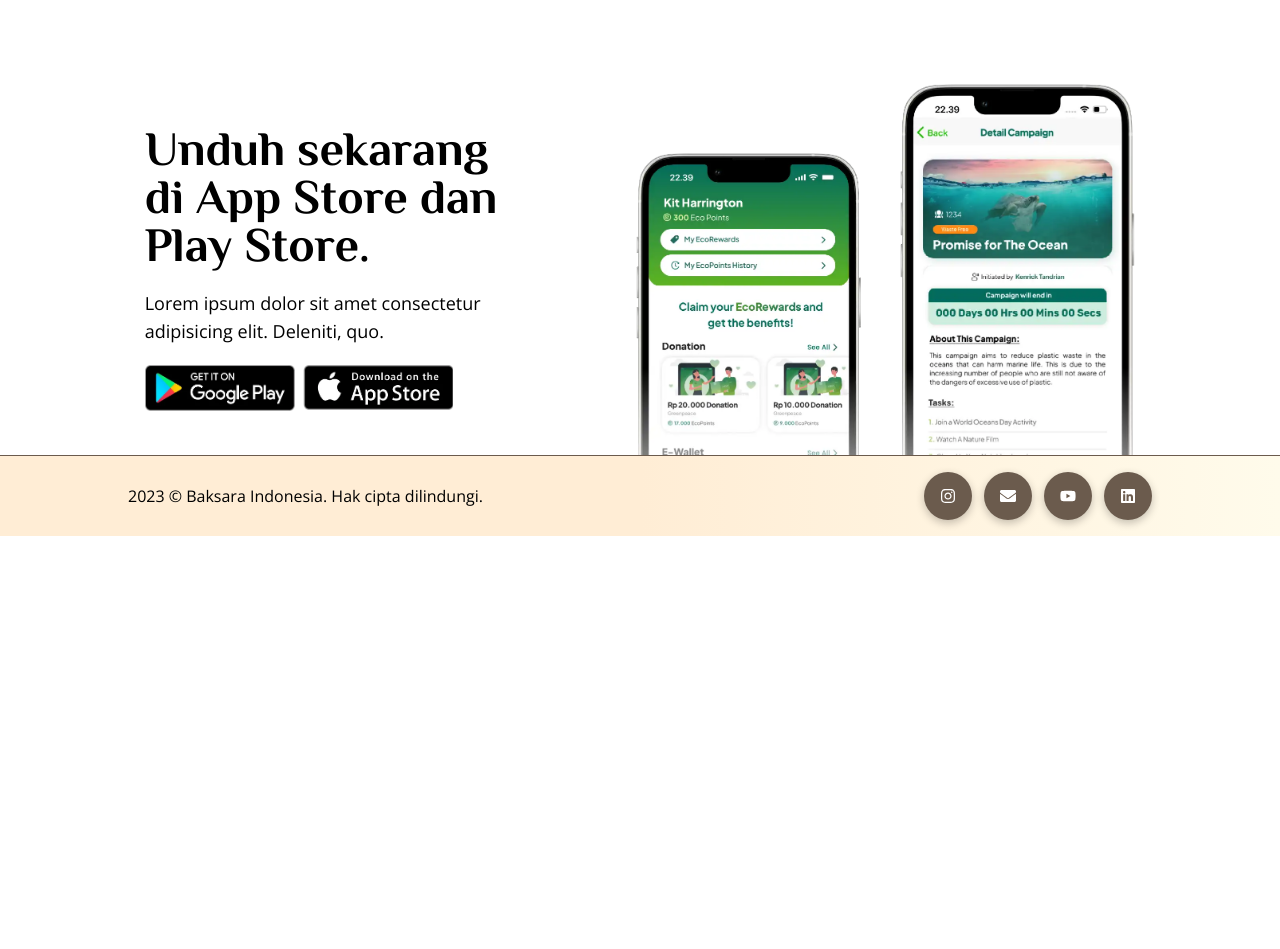
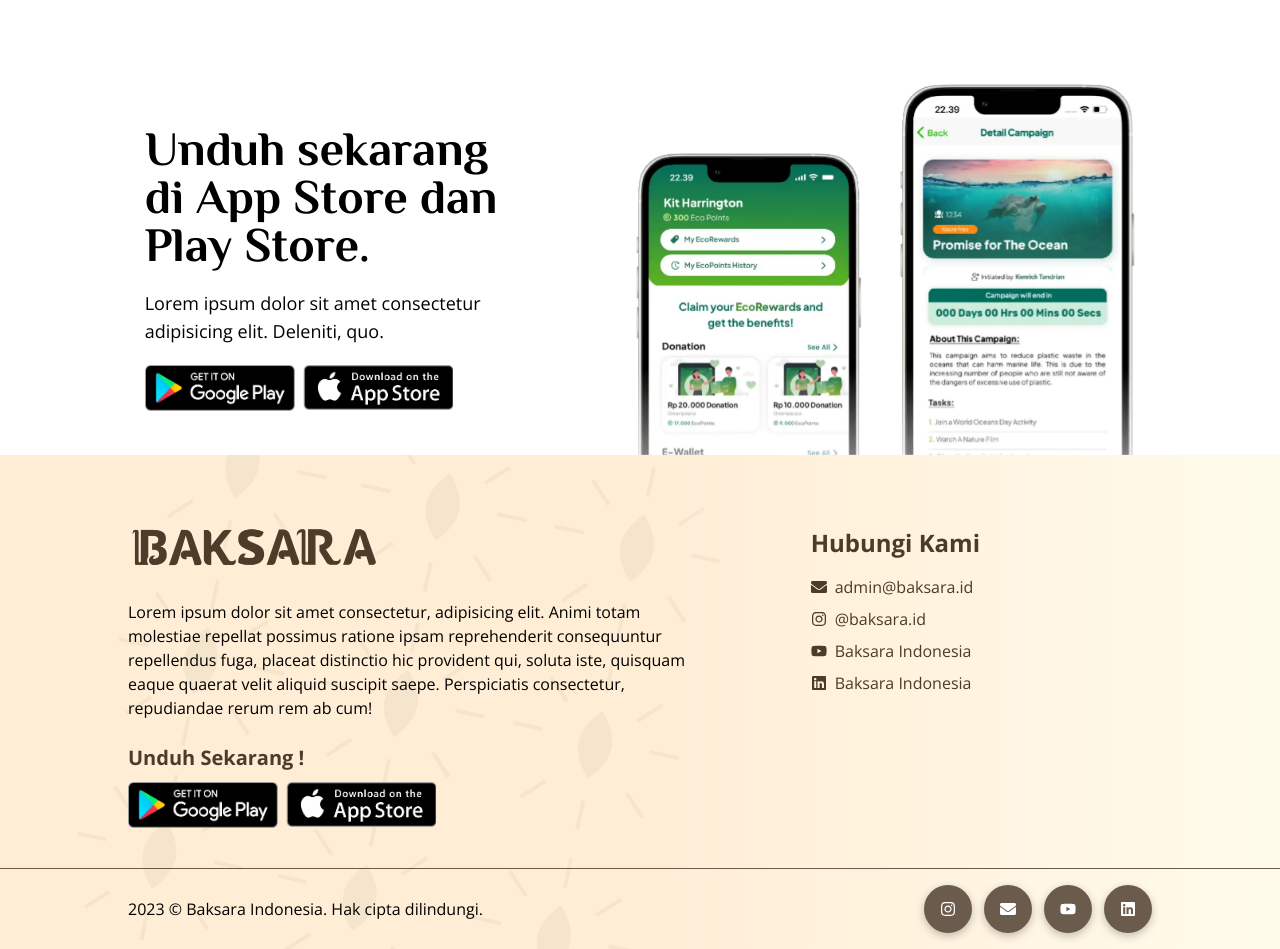
Before and after one commit to marcellinojg/baksara-company-web, a React (Vite) app: page / in a window 1280 px wide. Shown: the part 800-1749 px from the top of the page. Before the commit the page ends 1336 px from the top, so only its background shows below. Built offline with nearby package versions, Linux system fonts and the light colour scheme.

Commit message:
Footer Done

```diff
--- /dev/null
+++ b/src/components/common/DownloadAppLink.tsx
@@ -0,0 +1,14 @@
+
+
+const DownloadAppLink = () => {
+    return <div className="flex items-center gap-2 select-none">
+        <a href="https://www.google.com" target="_blank">
+            <img src="/images/icon-gplay.webp" alt="Download Google Play Store" width={150} />
+        </a>
+        <a href="https://www.google.com" target="_blank">
+            <img src="/images/icon-ios.webp" alt="Download App Store" width={150} />
+        </a>
+    </div>
+}
+
+export default DownloadAppLink
--- a/src/components/common/FooterDownload.tsx
+++ /dev/null
@@ -1,26 +0,0 @@
-import useTranslation from "../../hooks/useTranslation"
-
-const FooterDownload = () => {
-    const { translate } = useTranslation()
-
-    return <div className=" text-black dark:text-white flex justify-center lg:flex-row flex-col items-center gap-[5vw] pt-20 ">
-        <div className="lg:w-4/12 md:w-2/3 w-10/12 flex flex-col gap-5">
-            <h1 className="font-bold text-secondary md:text-5xl text-4xl w-11/12">{translate('Unduh sekarang di App Store dan Play Store.')}</h1>
-            <span className="md:text-lg text-black dark:text-white">Lorem ipsum dolor sit amet consectetur adipisicing elit. Deleniti, quo.</span>
-            <div className="flex items-center gap-2">
-                <a href="https://www.google.com" target="_blank">
-                    <img src="/images/icon-gplay.webp" alt="Download Google Play Store" width={150} />
-                </a>
-                <a href="https://www.google.com" target="_blank">
-                    <img src="/images/icon-ios.webp" alt="Download App Store" width={150} />
-                </a>
-            </div>
-        </div>
-
-        <div className="md:w-[500px] lg:mt-0 mt-10 w-10/12">
-            <img src="/images/footer-mockup.webp" width={500} className="w-full" />
-        </div>
-    </div>
-}
-
-export default FooterDownload
--- /dev/null
+++ b/src/components/common/FooterFragments.tsx
@@ -0,0 +1,57 @@
+import { Fade } from "react-awesome-reveal"
+import useTranslation from "../../hooks/useTranslation"
+import { IconType } from "react-icons"
+
+export const FooterDownload = () => {
+    const { translate } = useTranslation()
+
+    return <div className=" text-black dark:text-white flex justify-center lg:flex-row flex-col items-center gap-[5vw] pt-20 ">
+
+        <div className="lg:w-4/12 md:w-2/3 w-10/12 flex flex-col gap-5">
+            <Fade cascade damping={0.5}>
+                <h1 className="font-bold text-secondary md:text-5xl text-4xl w-11/12">{translate('Unduh sekarang di App Store dan Play Store.')}</h1>
+                <span className="md:text-lg text-black dark:text-white">Lorem ipsum dolor sit amet consectetur adipisicing elit. Deleniti, quo.</span>
+                <div className="flex items-center gap-2">
+                    <a href="https://www.google.com" target="_blank">
+                        <img src="/images/icon-gplay.webp" alt="Download Google Play Store" width={150} />
+                    </a>
+                    <a href="https://www.google.com" target="_blank">
+                        <img src="/images/icon-ios.webp" alt="Download App Store" width={150} />
+                    </a>
+                </div>
+            </Fade>
+        </div>
+
+        <div className="md:w-[500px] lg:mt-0 mt-10 w-10/12">
+            <Fade>
+                <img src="/images/footer-mockup.webp" width={500} className="w-full" />
+            </Fade>
+        </div>
+    </div>
+}
+
+export const FooterSocialButton = (props: FooterSocialButtonProps) => {
+    const { Icon, to } = props
+    return <a href={to} target="_blank" className="cursor-pointer bg-primary-light hover:bg-primary dark:bg-primary-dark dark:hover:bg-primary-darker text-white floating-shadow-md p-4 rounded-full" >
+        <Icon />
+    </a>
+}
+
+export const FooterSocialLink = (props: FooterSocialLinkProps) => {
+    const { Icon, to, label } = props
+
+    return <div className="flex items-center gap-2 text-primary dark:text-white">
+        <Icon />
+        <a href={to} target="_blank">{label}</a>
+    </div>
+}
+
+
+interface FooterSocialButtonProps {
+    Icon: IconType
+    to: string
+}
+
+interface FooterSocialLinkProps extends FooterSocialButtonProps {
+    label: string
+}
--- a/src/components/common/Navbar.tsx
+++ b/src/components/common/Navbar.tsx
@@ -19,7 +19,7 @@
             </Link>
 
             {/* Primary Navbar */}
-            <div className="items-center gap-6 grow lg:flex hidden dark:text-white text-primary">
+            <div className="items-center gap-6 grow lg:flex hidden dark:text-white text-primary font-semibold">
                 <Link to={ROUTES.EXTERNAL.LANDING}>{translate('Beranda')}</Link>
                 <Link to={ROUTES.EXTERNAL.LANDING}>{translate('Tentang Kami')}</Link>
                 <Link to={ROUTES.EXTERNAL.LANDING}>{translate('Berita')}</Link>
--- a/src/localization/en_EN.ts
+++ b/src/localization/en_EN.ts
@@ -7,7 +7,9 @@
     'Masuk': 'Sign In',
     'Unduh Aplikasi': 'Download App',
     'Unduh sekarang di App Store dan Play Store.': 'Download now in App Store and Play Store.',
-    'Hak cipta dilindungi': 'All rights reserved'
+    'Hak cipta dilindungi': 'All rights reserved',
+    'Unduh Sekarang !': 'Download Now !',
+    'Hubungi Kami': 'Contact Us',
 }
 
 export default en_EN
--- a/src/pages/layouts/ExternalLayout.tsx
+++ b/src/pages/layouts/ExternalLayout.tsx
@@ -1,9 +1,10 @@
 import { ReactNode, useState } from "react"
 import Navbar from "../../components/common/Navbar"
 import Sidebar from "../../components/common/Sidebar"
-import FooterDownload from "../../components/common/FooterDownload"
+import * as FooterFragments from '../../components/common/FooterFragments'
 import useTranslation from "../../hooks/useTranslation"
 import { FaEnvelope, FaInstagram, FaLinkedin, FaYoutube } from "react-icons/fa"
+import DownloadAppLink from "../../components/common/DownloadAppLink"
 
 const ExternalLayout = ({ children, showBanner = false }: { children: ReactNode, showBanner?: boolean }) => {
     const [showSidebar, setShowSidebar] = useState<boolean>(false)
@@ -24,33 +25,46 @@
             {children}
         </main>
         <footer className="w-full">
-            <FooterDownload />
-            <div className="bg-navbar-light dark:bg-none dark:bg-primary-light">
-                <div className="flex justify-center items-center">
-                    <div className="lg:w-8/12 w-full flex flex-col">
-
+            <FooterFragments.FooterDownload />
+            <div className="bg-navbar-light dark:bg-none dark:bg-primary-light relative overflow-hidden">
+                <img className="select-none absolute opacity-5 rotate-12 lg:-bottom-24 -top-12 lg:left-24 hidden dark:block" src="/images/main-pattern-light.png" width={600} alt="Main Pattern"></img>
+                <img className="select-none absolute opacity-5 rotate-12 lg:-bottom-24 -top-12 lg:left-24 block dark:hidden" src="/images/main-pattern-dark.png" width={600} alt="Main Pattern"></img>
+                <div className="flex lg:flex-row flex-col justify-center items-stretch lg:px-[10vw] px-[5vw] py-[5vh]">
+                    <div className="lg:w-8/12 w-full flex flex-col pr-[10%]">
+                        <img src="/images/logo-wide-dark.png" width={250} className="select-none block dark:hidden" alt="Logo Baksara Wide" />
+                        <img src="/images/logo-wide-light.png" width={250} className="select-none hidden dark:block" alt="Logo Baksara Wide" />
+                        <p className="text-black dark:text-white">
+                            Lorem ipsum dolor sit amet consectetur, adipisicing elit.
+                            Animi totam molestiae repellat possimus ratione ipsam reprehenderit consequuntur repellendus fuga,
+                            placeat distinctio hic provident qui, soluta iste,
+                            quisquam eaque quaerat velit aliquid suscipit saepe.
+                            Perspiciatis consectetur, repudiandae rerum rem ab cum!
+                        </p>
+                        <span className="font-bold text-xl text-primary dark:text-white mt-6 mb-2.5">
+                            {translate('Unduh Sekarang !')}
+                        </span>
+                        <DownloadAppLink />
                     </div>
-                    <div className="lg:w-4/12 w-full flex flex-col">
-
+                    <div className="lg:w-4/12 w-full flex flex-col ">
+                        <b className="text-2xl text-primary dark:text-white mb-4 mt-8">{translate('Hubungi Kami')}</b>
+                        <div className="flex flex-col gap-2">
+                            <FooterFragments.FooterSocialLink Icon={FaEnvelope} label="admin@baksara.id" to="https://www.instagram.com" />
+                            <FooterFragments.FooterSocialLink Icon={FaInstagram} label="@baksara.id" to="https://www.instagram.com" />
+                            <FooterFragments.FooterSocialLink Icon={FaYoutube} label="Baksara Indonesia" to="https://www.instagram.com" />
+                            <FooterFragments.FooterSocialLink Icon={FaLinkedin} label="Baksara Indonesia" to="https://www.instagram.com" />
+                            {/* <FooterFragments.FooterSocialLink Icon={FaFileAlt} label="Privacy Policy" to="https://www.instagram.com" /> */}
+                        </div>
                     </div>
                 </div>
-                <div className="flex lg:flex-row flex-col items-center justify-between gap-2.5 py-4 lg:px-[10vw] px-[5vw] border-t-[1px] border-primary-light dark:border-primary-darker">
+                <div className="flex lg:flex-row flex-col items-center justify-between gap-2.5 py-4 lg:px-[10vw] px-[5vw]  border-t-[1px] border-primary-light dark:border-primary-darker">
                     <span className="text-black dark:text-white ">
                         2023 © Baksara Indonesia. {translate('Hak cipta dilindungi')}.
                     </span>
                     <div className="flex items-center gap-3">
-                        <a href="https://www.instagram.com" target="_blank" className="cursor-pointer bg-primary-light hover:bg-primary dark:bg-primary-dark dark:hover:bg-primary-darker text-white floating-shadow-md p-4 rounded-full">
-                            <FaInstagram />
-                        </a>
-                        <a href="" target="_blank" className="cursor-pointer bg-primary-light hover:bg-primary dark:bg-primary-dark dark:hover:bg-primary-darker text-white floating-shadow-md p-4 rounded-full">
-                            <FaEnvelope />
-                        </a>
-                        <a href="" target="_blank" className="cursor-pointer bg-primary-light hover:bg-primary dark:bg-primary-dark dark:hover:bg-primary-darker text-white floating-shadow-md p-4 rounded-full">
-                            <FaYoutube />
-                        </a>
-                        <a href="" target="_blank" className="cursor-pointer bg-primary-light hover:bg-primary dark:bg-primary-dark dark:hover:bg-primary-darker text-white floating-shadow-md p-4 rounded-full">
-                            <FaLinkedin />
-                        </a>
+                        <FooterFragments.FooterSocialButton Icon={FaInstagram} to="https://www.instagram.com" />
+                        <FooterFragments.FooterSocialButton Icon={FaEnvelope} to="mailto:marcellinojg06@gmail.com" />
+                        <FooterFragments.FooterSocialButton Icon={FaYoutube} to="https://www.youtube.com" />
+                        <FooterFragments.FooterSocialButton Icon={FaLinkedin} to="https://www.linkedin.com" />
                     </div>
                 </div>
             </div>
```
Also changed, not shown: public/images/main-pattern-dark.png (added), public/images/main-pattern-light.png (added).
